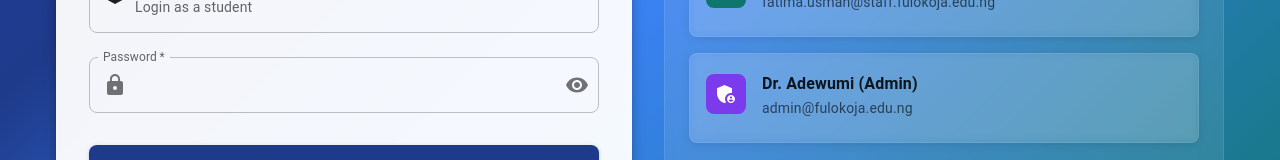
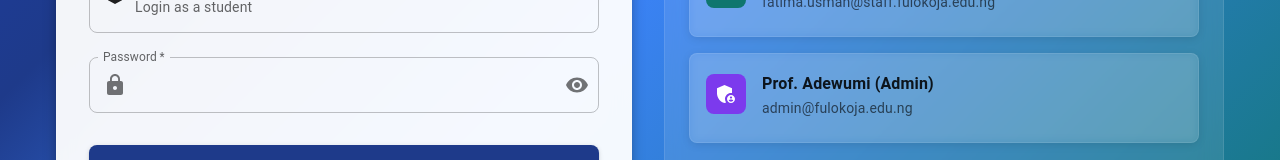
Before and after one commit to Hannah-webdev/safe-guardian, a React (Vite) app: page /login in a window 1280 px wide. Shown: the part 422-582 px from the top of the page. Built offline with nearby package versions, Linux system fonts and the light colour scheme.

Commit message:
Update admin name to 'Prof. Adewumi'
Changed the admin display name from 'Dr. Adewumi' to 'Prof. Adewumi' in both the Login component and the simulated login API for consistency.

```diff
--- a/src/components/auth/Login.jsx
+++ b/src/components/auth/Login.jsx
@@ -109,7 +109,7 @@ const Login = () => {
       password: 'admin123',
       icon: <AdminPanelSettings />,
       color: 'var(--admin-color)',
-      name: 'Dr. Adewumi (Admin)',
+      name: 'Prof. Adewumi (Admin)',
     },
   ];
 
--- a/src/utils/authAPI.js
+++ b/src/utils/authAPI.js
@@ -56,7 +56,7 @@ export const simulateLogin = async (email, password, role) => {
       email: "admin@fulokoja.edu.ng",
       password: "admin123",
       role: "admin",
-      name: "Dr. Adewumi S.E.",
+      name: "Prof. Adewumi S.E.",
       employeeId: "ADM001",
       department: "IT",
       position: "System Administrator",
```
